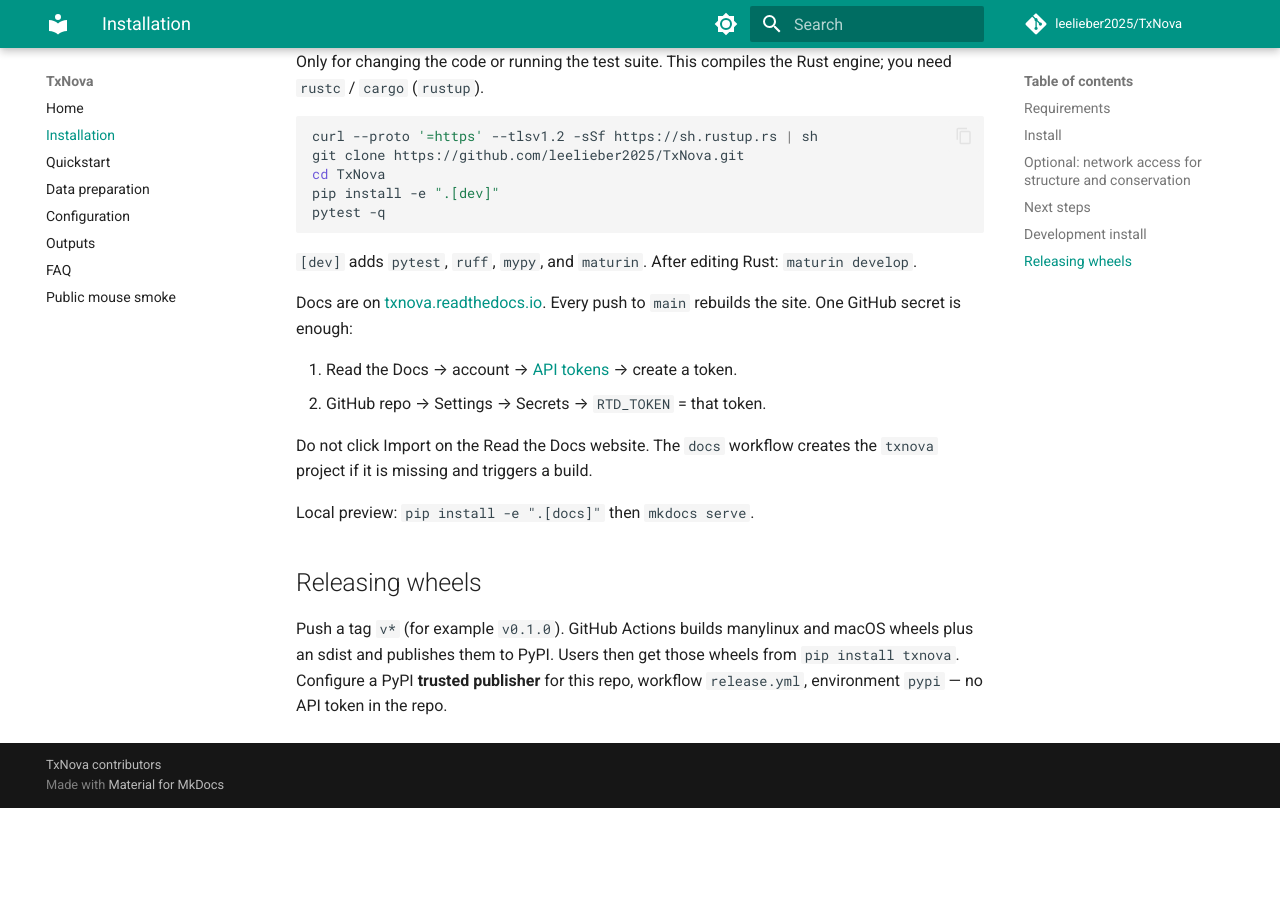
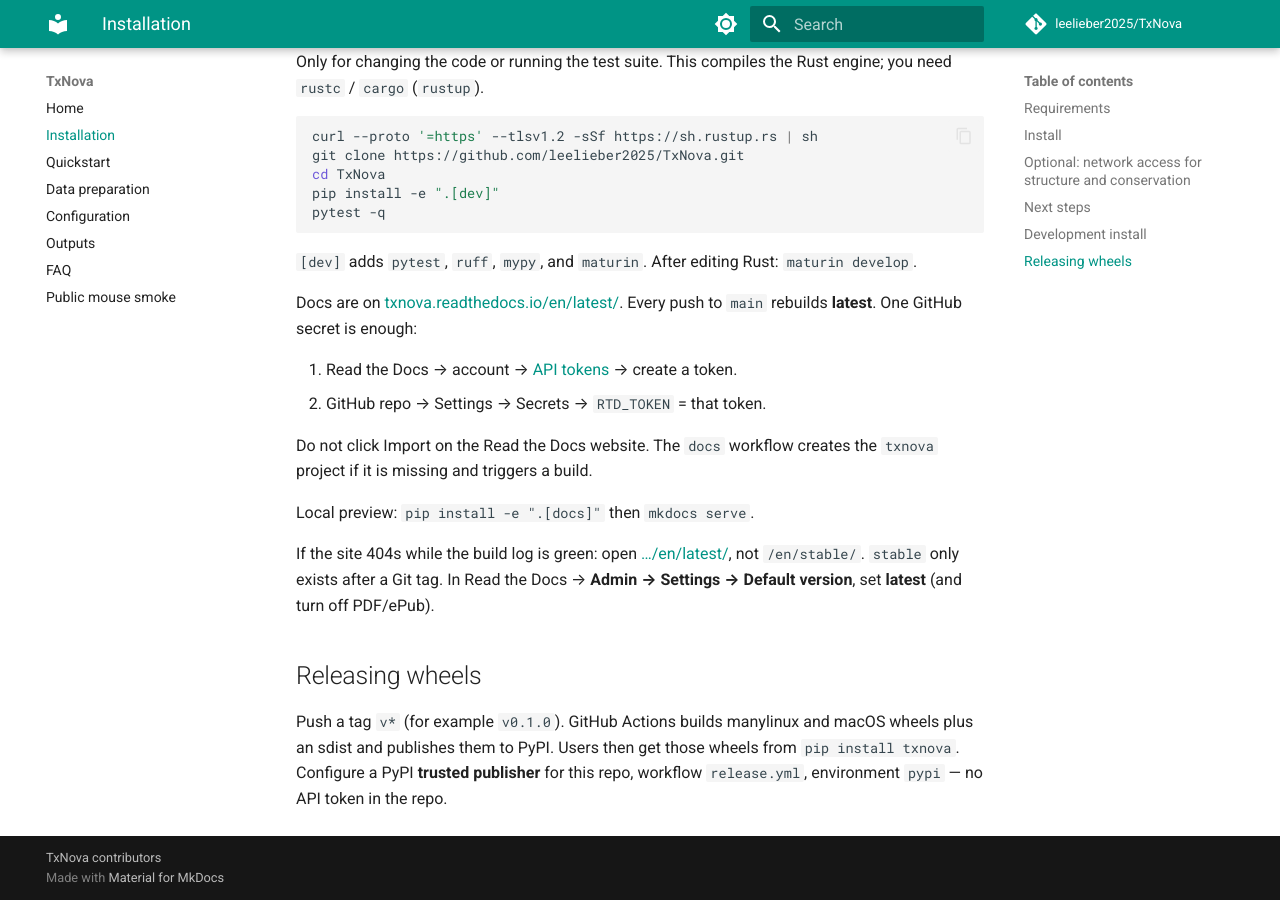
Before and after one commit to leelieber2025/TxNova, an MkDocs documentation site: the page built from docs/installation.md, in a window 1280 px wide and 900 px high, scrolled down 1423 px. Built offline with MkDocs 1.6.1 and Material for MkDocs 9.7.7, drawn with Linux system fonts in a browser that asks for light colours; comment, search, counter and statistics services are not loaded; before the commit the page ends 2231 px from its top, so only the background shows below that.

Commit message:
add TxNova   0.1.0

```diff
--- a/.readthedocs.yaml
+++ b/.readthedocs.yaml
@@ -6,6 +6,9 @@
   tools:
     python: "3.12"
 
+# HTML only. PDF/ePub on MkDocs often fail while the website is fine.
+formats: []
+
 mkdocs:
   configuration: mkdocs.yml
 
--- a/docs/installation.md
+++ b/docs/installation.md
@@ -64,8 +64,8 @@
 `[dev]` adds `pytest`, `ruff`, `mypy`, and `maturin`. After editing Rust:
 `maturin develop`.
 
-Docs are on [txnova.readthedocs.io](https://txnova.readthedocs.io/).
-Every push to `main` rebuilds the site. One GitHub secret is enough:
+Docs are on [txnova.readthedocs.io/en/latest/](https://txnova.readthedocs.io/en/latest/).
+Every push to `main` rebuilds **latest**. One GitHub secret is enough:
 
 1. Read the Docs → account → [API tokens](https://readthedocs.org/accounts/tokens/) → create a token.
 2. GitHub repo → Settings → Secrets → `RTD_TOKEN` = that token.
@@ -75,6 +75,11 @@
 
 Local preview: `pip install -e ".[docs]"` then `mkdocs serve`.
 
+If the site 404s while the build log is green: open
+[…/en/latest/](https://txnova.readthedocs.io/en/latest/), not `/en/stable/`.
+`stable` only exists after a Git tag. In Read the Docs → **Admin →
+Settings → Default version**, set **latest** (and turn off PDF/ePub).
+
 ## Releasing wheels
 
 Push a tag `v*` (for example `v0.1.0`). GitHub Actions builds manylinux and
```
Also changed, not shown: 3 other files.
